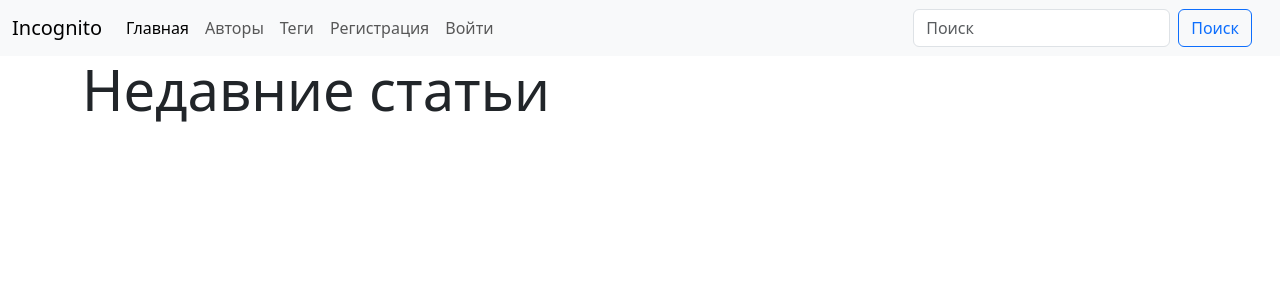
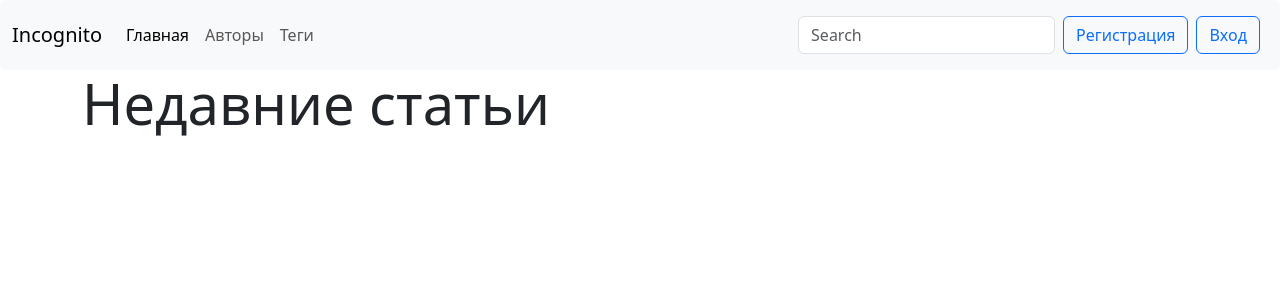
Before and after one commit to mikhailfed68/django-blog, a Django app: page /articles/ in a window 1280 px wide. Shown: the top 300 px of the page. Run offline with Django 4.2, Linux system fonts and the light colour scheme; data that the repository does not hold is empty; some libraries are stand-ins or nearby versions.

Commit message:
Fix a collapsing header effect

```diff
--- a/templates/base.html
+++ b/templates/base.html
@@ -18,16 +18,17 @@
 
     {% block style %}{% endblock %}
 </head>
-<body style="padding-top: 3.5rem" style="padding-bottom: 3.5rem;">
+<body>
   <header>
-      <nav class="navbar navbar-expand-lg bg-light fixed-top">
+    <nav class="navbar navbar-expand-lg navbar-light bg-light rounded" aria-label="Eleventh navbar example">
       <div class="container-fluid">
-            <button class="navbar-toggler" type="button" data-bs-toggle="collapse" data-bs-target="#navbarTogglerDemo01" aria-controls="navbarTogglerDemo01" aria-expanded="false" aria-label="Переключатель навигации">
+        <a class="navbar-brand" href="{% url 'blog:index' %}">Incognito</a>
+        <button class="navbar-toggler" type="button" data-bs-toggle="collapse" data-bs-target="#navbarsExample09" aria-controls="navbarsExample09" aria-expanded="false" aria-label="Toggle navigation">
           <span class="navbar-toggler-icon"></span>
         </button>
-            <div class="collapse navbar-collapse" id="navbarTogglerDemo01">
-            <div class="navbar-brand">Incognito</div>
-            <ul class="navbar-nav me-auto mb-2 mb-lg-0 justify-content-center">
+
+        <div class="collapse navbar-collapse" id="navbarsExample09">
+          <ul class="navbar-nav me-auto mb-2 mb-lg-0">
             <li class="nav-item">
               <a class="nav-link active" aria-current="page" href="{% url 'blog:index' %}">Главная</a>
             </li>
@@ -39,24 +40,22 @@
             </li>
             {% if user.is_authenticated %}
             <li class="nav-item">
-                <a class="nav-link active" href="{% url 'users:profile' user.username %}">{{ user.get_username }}</a>
-              </li>
-              <li class="nav-item">
-                <a class="nav-link" href="{% url 'logout' %}">Выйти</a>
-              </li>
-              {% else %}
-              <li class="nav-item">
-                <a class="nav-link" href="{% url 'users:signup' %}">Регистрация</a>
-              </li>
-              <li class="nav-item">
-                <a class="nav-link" href="{% url 'login' %}?next={{request.path}}">Войти</a>
+              <a class="nav-link" href="{% url 'users:profile' user.username %}">Мой профиль</a>
             </li>
             {% endif %}
           </ul>
-            <form class="d-flex me-3" role="search">
-              <input class="form-control me-2" type="search" placeholder="Поиск" aria-label="Поиск">
-              <button class="btn btn-outline-primary" type="submit">Поиск</button>
+          <form class="me-2 mb-2 mb-sm-2 mb-md-2 mt-lg-2">
+            <input class="form-control" type="text" placeholder="Search" aria-label="Search">
           </form>
+            {% if user.is_authenticated %}
+          <div>
+              <a class="btn btn-outline-primary me-2" href="{% url 'logout' %}">Выйти</a>
+            {% else %}
+              <a class="btn btn-outline-primary me-2" href="{% url 'users:signup' %}">Регистрация</a>
+              <a class="btn btn-outline-primary me-2" href="{% url 'login' %}?next={{request.path}}">Вход</a>
+            {% endif %}
+          </div>
+        </div>
       </div>
     </nav>
   </header>
@@ -91,9 +90,5 @@
           {% endif %}
       {% endblock %}
   </main>
-
-    <footer>
-    </footer>
-
 </body>
 </html>
```
Lines whose indentation alone changed are shown as unchanged.
